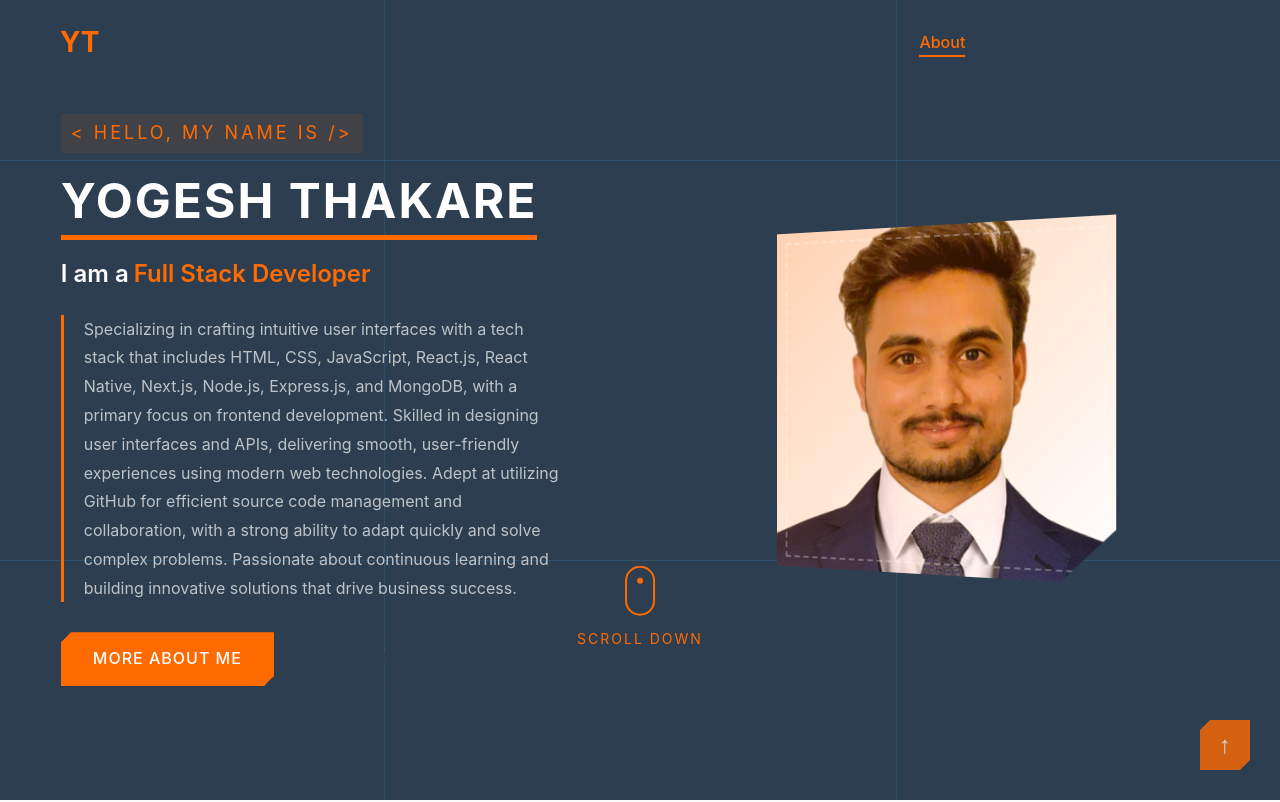
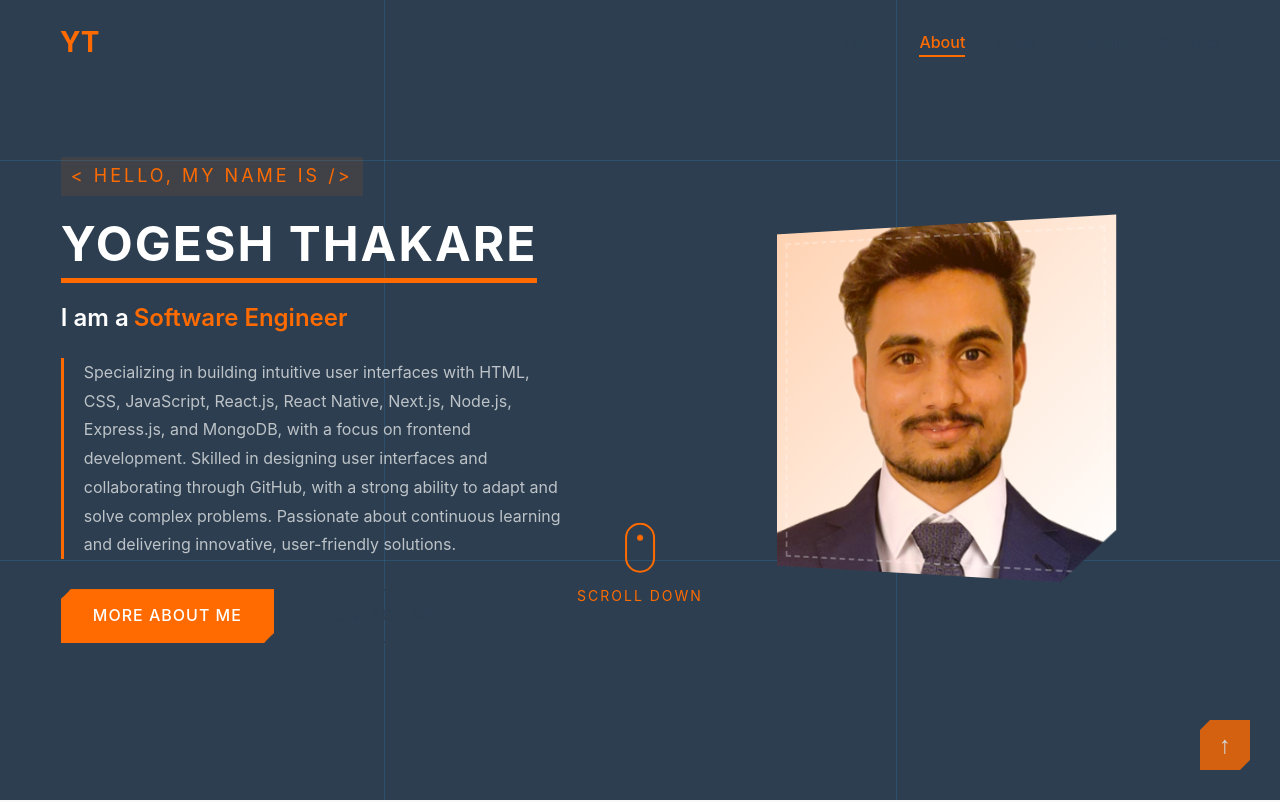
Before and after one commit to yogeshthakare402/MyPortfolio_Frontend, a React (Create React App) app: page / in a window 1280 px wide. Shown: the top 802 px of the page. Built offline with nearby package versions, Linux system fonts and the light colour scheme; the HTML template or start-up script is replaced by a standard one.

Commit message:
data update

```diff
--- a/src/Components/Hero/index.js
+++ b/src/Components/Hero/index.js
@@ -9,8 +9,7 @@ export default function Hero() {
     const typingRef = useRef(null)
 
     useEffect(() => {
-        // Update the roles array to remove "Mechanical Engineer" and add more software-focused roles
-        const roles = ["Full Stack Developer", "Software Engineer", "Problem Solver"]
+        const roles = ["Software Engineer", "Problem Solver"]
         let roleIndex = 0
         let charIndex = 0
         let isDeleting = false
--- a/src/assets/data.js
+++ b/src/assets/data.js
@@ -8,7 +8,7 @@ export const data = {
       greeting: "Hello, my name is",
       introduction: "I am a",
       description:
-        "Specializing in crafting intuitive user interfaces with a tech stack that includes HTML, CSS, JavaScript, React.js, React Native, Next.js, Node.js, Express.js, and MongoDB, with a primary focus on frontend development. Skilled in designing user interfaces and APIs, delivering smooth, user-friendly experiences using modern web technologies. Adept at utilizing GitHub for efficient source code management and collaboration, with a strong ability to adapt quickly and solve complex problems. Passionate about continuous learning and building innovative solutions that drive business success.",
+        "Specializing in building intuitive user interfaces with HTML, CSS, JavaScript, React.js, React Native, Next.js, Node.js, Express.js, and MongoDB, with a focus on frontend development. Skilled in designing user interfaces and collaborating through GitHub, with a strong ability to adapt and solve complex problems. Passionate about continuous learning and delivering innovative, user-friendly solutions.",
       profileImage: "/Yogesh_Thakare.png", // Update with LinkedIn profile photo
       ctaButton: {
         text: "More about me",
```
